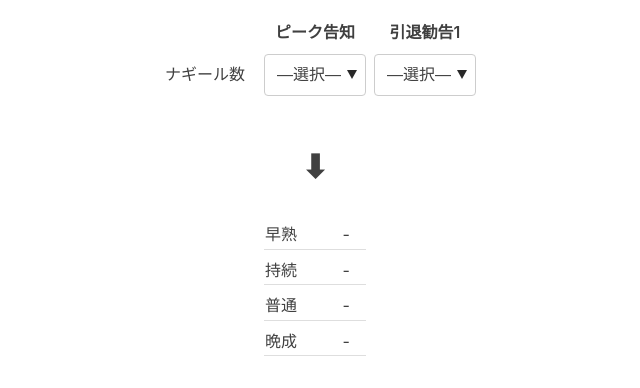
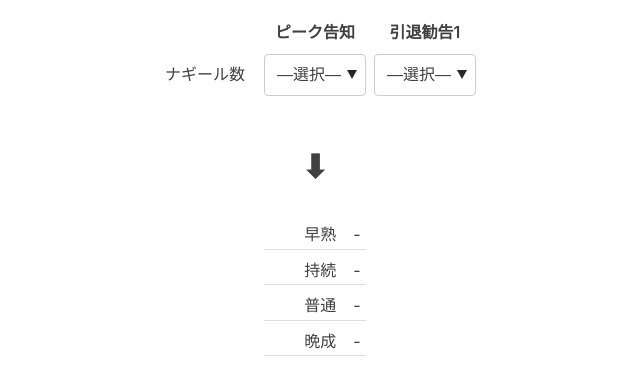
Before and after one commit to Jonnifer-R/MF2_Nagir_to_LifeTIme, a React (Create React App) app in the folder nagir-life/: page / in a window 1280 px wide. Shown: the top 388 px of the page, without its empty margins (325-965 px from the left). Built offline with nearby package versions, Linux system fonts and the light colour scheme.

Commit message:
text align right
range of life-time have 2 digit of 3digit.
so align right.

```diff
--- a/nagir-life/src/index.css
+++ b/nagir-life/src/index.css
@@ -651,7 +651,7 @@ td {
 
 th,
 td {
-  text-align: left;
+  text-align: right;
   padding-top: .5rem;
 }
 
```
